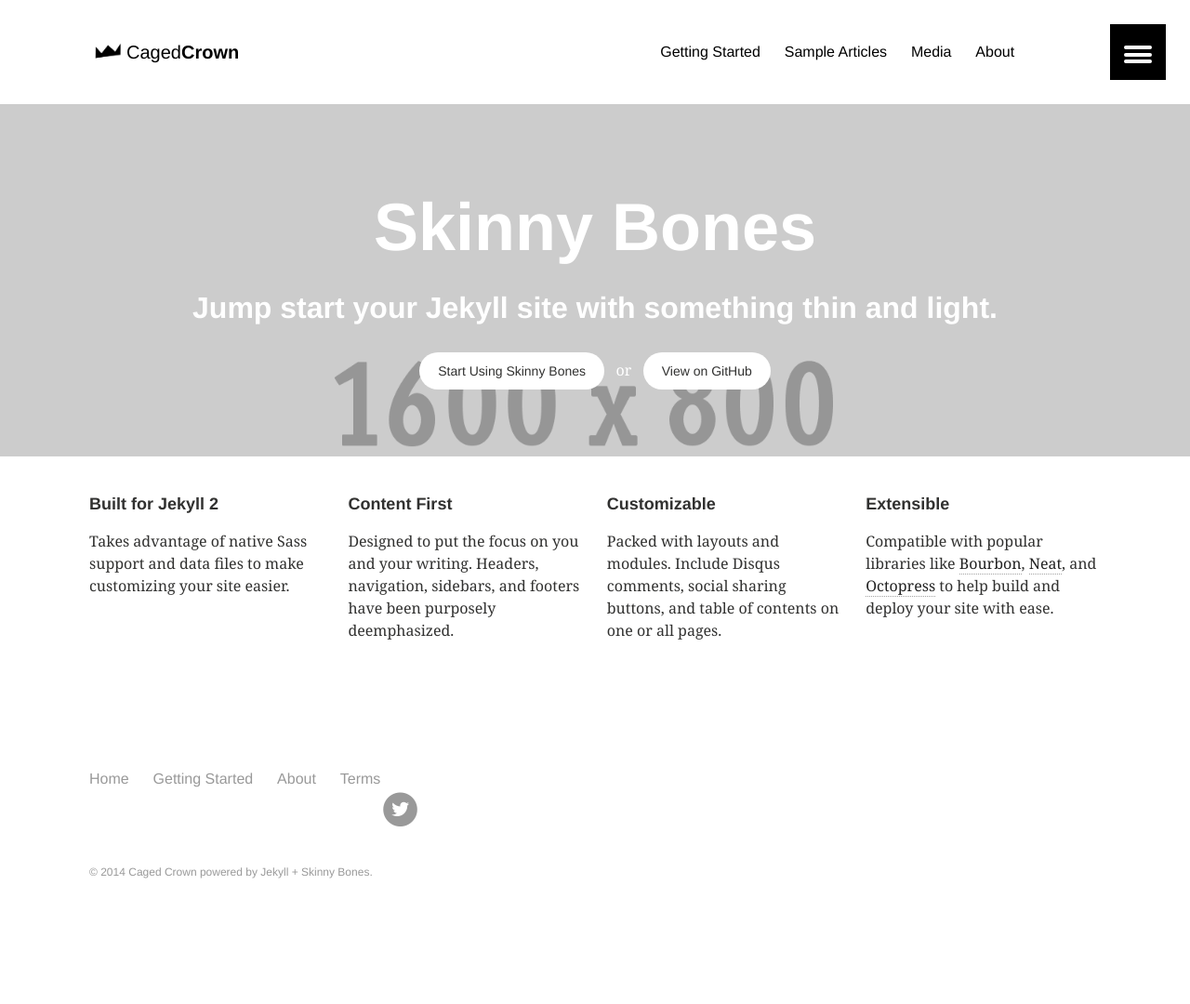
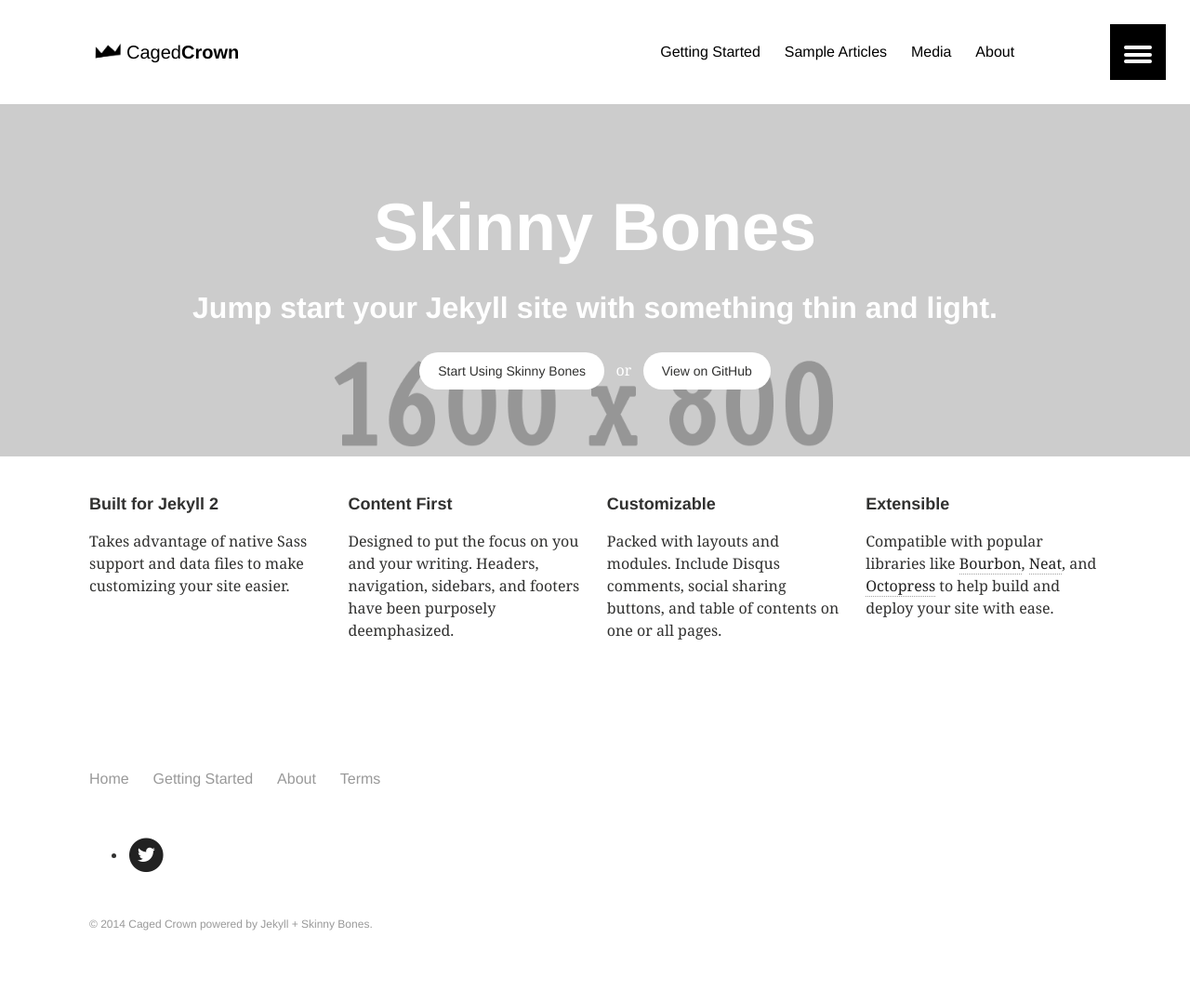
Before and after one commit to cagedcrown/cagedcrown.github.io, a Jekyll site: the page built from index.md, in a window 1280 px wide. Shown: the whole page at 93% size. Built offline with Jekyll 4.4.1, drawn with Linux system fonts in a browser that asks for light colours; before the commit the page ends 1024 px from its top, so only the background shows below that.

Commit message:
twitter icon postition check

```diff
--- a/_includes/footer.html
+++ b/_includes/footer.html
@@ -10,12 +10,13 @@
 			<li><a href="{{ domain }}{{ link.url }}" {% if link.url contains 'http' %}target="_blank"{% endif %}>{{ link.title }}</a></li>
 		{% endfor %}
 		</ul>
-		<br>
+	</nav><!-- social-links -->
+	<div>
 		<ul class="social-links">
 			<li>
 				<a href="https://twitter.com/cagedcrown" onclick="ga('send', 'event', 'link', 'click', 'Twitter follow');"> <span class="twitter fa-stack fa-lg"> <i class="fa fa-circle fa-stack-2x"></i> <i class="fa fa-twitter fa-stack-1x fa-inverse"></i> </span> </a>
 			</li>
 		</ul>
-	</nav><!-- /.bottom-menu -->
+	</div><!-- /.bottom-menu -->
 	<p class="copyright">&#169; {{ site.time | date: '%Y' }} <a href="{{ site.url }}">{{ site.title }}</a> powered by <a href="http://jekyllrb.com">Jekyll</a> + <a href="http://mmistakes.github.io/skinny-bones-jekyll/">Skinny Bones</a>.</p>
 </footer>
```
